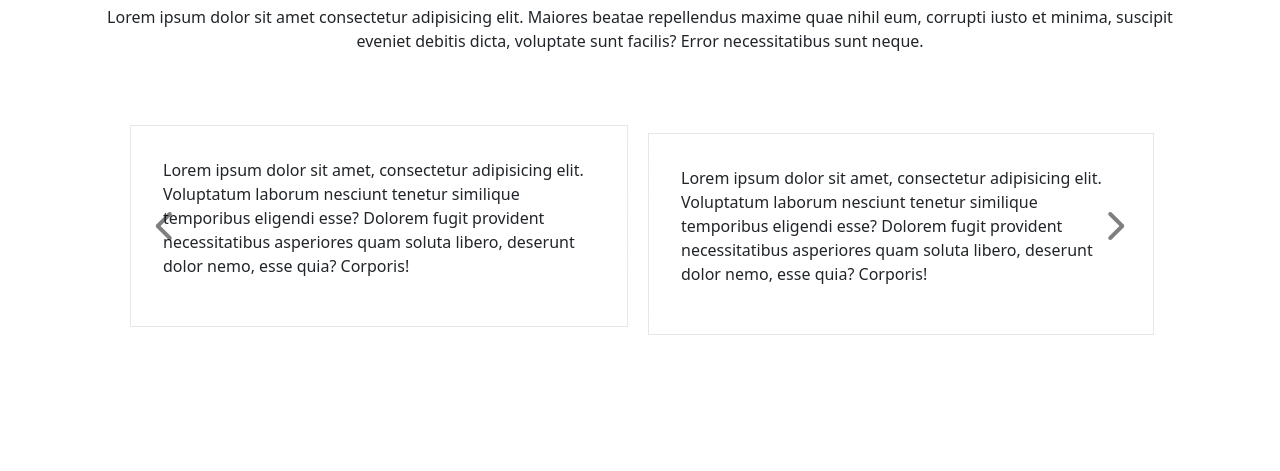
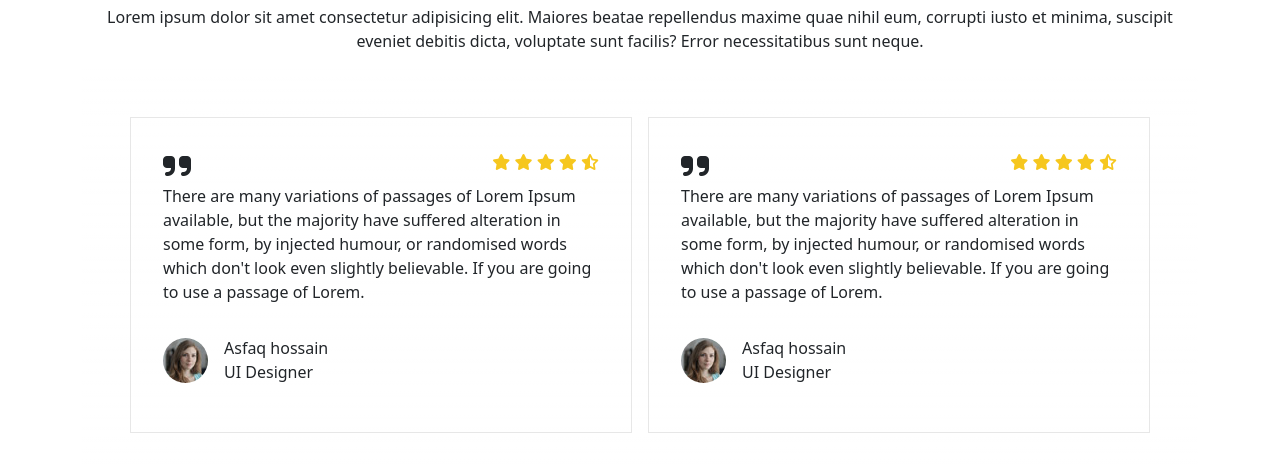
Before and after one commit to Jasminch01/Freamwork_bs, a plain HTML site: page index.html in a window 1280 px wide. Shown: the part 3374-3845 px from the top of the page. Drawn offline with nearby package versions, Linux system fonts and the light colour scheme.

Commit message:
change student review secdtion

```diff
--- a/index.html
+++ b/index.html
@@ -387,26 +387,118 @@
             <div id="carouselExampleInterval" class="carousel slide" data-bs-ride="carousel">
               <div class="carousel-inner">
                 <div class="carousel-item active" data-bs-interval="10000">
-                  <div class="row p-5 bg-gradient d-flex align-items-center">
+                  <div class="row p-5 bg-gradient align-items-center g-3">
                     <div class="col-lg-6 ">
-                      <div class="card-2 g-3">
-                        <p>Lorem ipsum dolor sit amet, consectetur adipisicing elit. Voluptatum laborum nesciunt tenetur similique temporibus eligendi esse? Dolorem fugit provident necessitatibus asperiores quam soluta libero, deserunt dolor nemo, esse quia? Corporis!</p>
+                      <div class="card-2 ">
+                        <div class="d-flex">
+                          <div class="flex-grow-1">
+                            <i class="fa-sharp fa-solid fa-quote-right fa-2x"></i>
+                          </div>
+                          <div>
+                            <i class="fa-solid fa-star" style="color: #f6c71e;"></i>
+                            <i class="fa-solid fa-star" style="color: #f6c71e;"></i>
+                            <i class="fa-solid fa-star" style="color: #f6c71e;"></i>
+                            <i class="fa-solid fa-star" style="color: #f6c71e;"></i>
+                            <i class="fa-solid fa-star-half-stroke" style="color: #f6c71e;"></i>
+                          </div>
+                        </div>
+                        <p>There are many variations of passages of Lorem Ipsum available, but the majority have suffered alteration in some form, by injected humour, or randomised words which don't look even slightly believable. If you are going to use a passage of Lorem.</p>
+                        <div class="d-flex align-items-center">
+                          <div>
+                            <img src="./img/pro-2.jpg" alt="" class="rounded-circle">
+                          </div>
+                          <div class="ms-3 mt-3">
+                            <h6 class="d-inline">Asfaq hossain</h6>
+                            <p class="d-linline">UI Designer</p>
+                          </div>
+                        </div>
                       </div>
                     </div>
-                    <div class="col-lg-6 g-3">
-                      <div class="card-2">
-                        <p>Lorem ipsum dolor sit amet, consectetur adipisicing elit. Voluptatum laborum nesciunt tenetur similique temporibus eligendi esse? Dolorem fugit provident necessitatibus asperiores quam soluta libero, deserunt dolor nemo, esse quia? Corporis!</p>
+                    <div class="col-lg-6 ">
+                      <div class="card-2 justify-content-between">
+                        <div class="d-flex">
+                          <div class="flex-grow-1">
+                            <i class="fa-sharp fa-solid fa-quote-right fa-2x"></i>
+                          </div>
+                          <div>
+                            <i class="fa-solid fa-star" style="color: #f6c71e;"></i>
+                            <i class="fa-solid fa-star" style="color: #f6c71e;"></i>
+                            <i class="fa-solid fa-star" style="color: #f6c71e;"></i>
+                            <i class="fa-solid fa-star" style="color: #f6c71e;"></i>
+                            <i class="fa-solid fa-star-half-stroke" style="color: #f6c71e;"></i>
+                          </div>
+                        </div>
+                        <p>There are many variations of passages of Lorem Ipsum available, but the majority have suffered alteration in some form, by injected humour, or randomised words which don't look even slightly believable. If you are going to use a passage of Lorem.</p>
+                        <div class="d-flex align-items-center">
+                          <div>
+                            <img src="./img/pro-2.jpg" alt="" class="rounded-circle">
+                          </div>
+                          <div class="ms-3 mt-3">
+                            <h6 class="d-inline">Asfaq hossain</h6>
+                            <p class="d-linline">UI Designer</p>
+                          </div>
+                        </div>
+                      </div>
+                    </div>
+                </div>
+                </div>
+                <div class="carousel-item" data-bs-interval="10000">
+                  <div class="row p-5 bg-gradient align-items-center g-3">
+                    <div class="col-lg-6 ">
+                      <div class="card-2 ">
+                        <div class="d-flex">
+                          <div class="flex-grow-1">
+                            <i class="fa-sharp fa-solid fa-quote-right fa-2x"></i>
+                          </div>
+                          <div>
+                            <i class="fa-solid fa-star" style="color: #f6c71e;"></i>
+                            <i class="fa-solid fa-star" style="color: #f6c71e;"></i>
+                            <i class="fa-solid fa-star" style="color: #f6c71e;"></i>
+                            <i class="fa-solid fa-star" style="color: #f6c71e;"></i>
+                            <i class="fa-solid fa-star" style="color: #f6c71e;"></i>
+                          </div>
+                        </div>
+                        <p>There are many variations of passages of Lorem Ipsum available, but the majority have suffered alteration in some form, by injected humour, or randomised words which don't look even slightly believable. If you are going to use a passage of Lorem.</p>
+                        <div class="d-flex align-items-center">
+                          <div>
+                            <img src="./img/pro-2.jpg" alt="" class="rounded-circle">
+                          </div>
+                          <div class="ms-3 mt-3">
+                            <h6 class="d-inline">Asfaq hossain</h6>
+                            <p class="d-linline">UI Designer</p>
+                          </div>
+                        </div>
+                      </div>
+                    </div>
+                    <div class="col-lg-6 ">
+                      <div class="card-2 justify-content-between">
+                        <div class="d-flex">
+                          <div class="flex-grow-1">
+                            <i class="fa-sharp fa-solid fa-quote-right fa-2x"></i>
+                          </div>
+                          <div>
+                            <i class="fa-solid fa-star" style="color: #f6c71e;"></i>
+                            <i class="fa-solid fa-star" style="color: #f6c71e;"></i>
+                            <i class="fa-solid fa-star" style="color: #f6c71e;"></i>
+                            <i class="fa-solid fa-star" style="color: #f6c71e;"></i>
+                            <i class="fa-solid fa-star" style="color: #f6c71e;"></i>
+                          </div>
+                        </div>
+                        <p>There are many variations of passages of Lorem Ipsum available, but the majority have suffered alteration in some form, by injected humour, or randomised words which don't look even slightly believable. If you are going to use a passage of Lorem.</p>
+                        <div class="d-flex align-items-center">
+                          <div>
+                            <img src="./img/pro-2.jpg" alt="" class="rounded-circle">
+                          </div>
+                          <div class="ms-3 mt-3">
+                            <h6 class="d-inline">Asfaq hossain</h6>
+                            <p class="d-linline">UI Designer</p>
+                          </div>
+                        </div>
                       </div>
                     </div>
                 </div>
                 </div>
               </div>
-              <button class="carousel-control-prev carousel-btn" type="button" data-bs-target="#carouselExampleInterval" data-bs-slide="prev">
-                <i class="fa-solid fa-chevron-left fa-2x"></i>
-              </button>
-              <button class="carousel-control-next carousel-btn" type="button" data-bs-target="#carouselExampleInterval" data-bs-slide="next">
-                <i class="fa-solid fa-chevron-right fa-2x"></i>
-              </button>
             </div>
           </section>
 
```
Also changed, not shown: img/pro-2.jpg (added).
